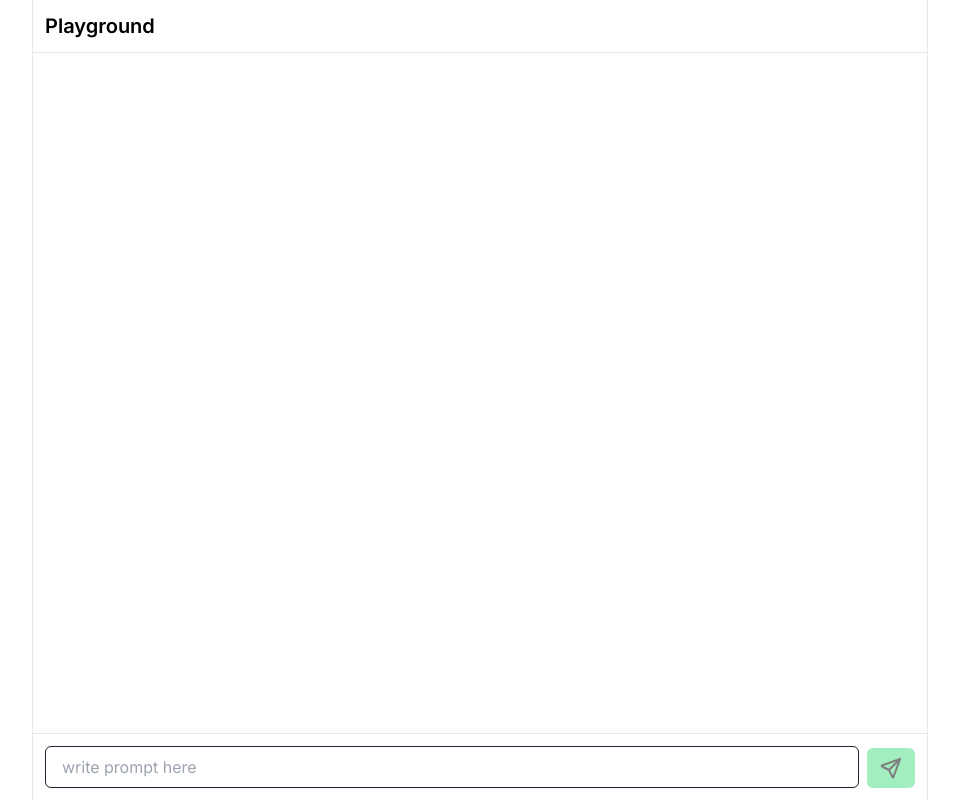
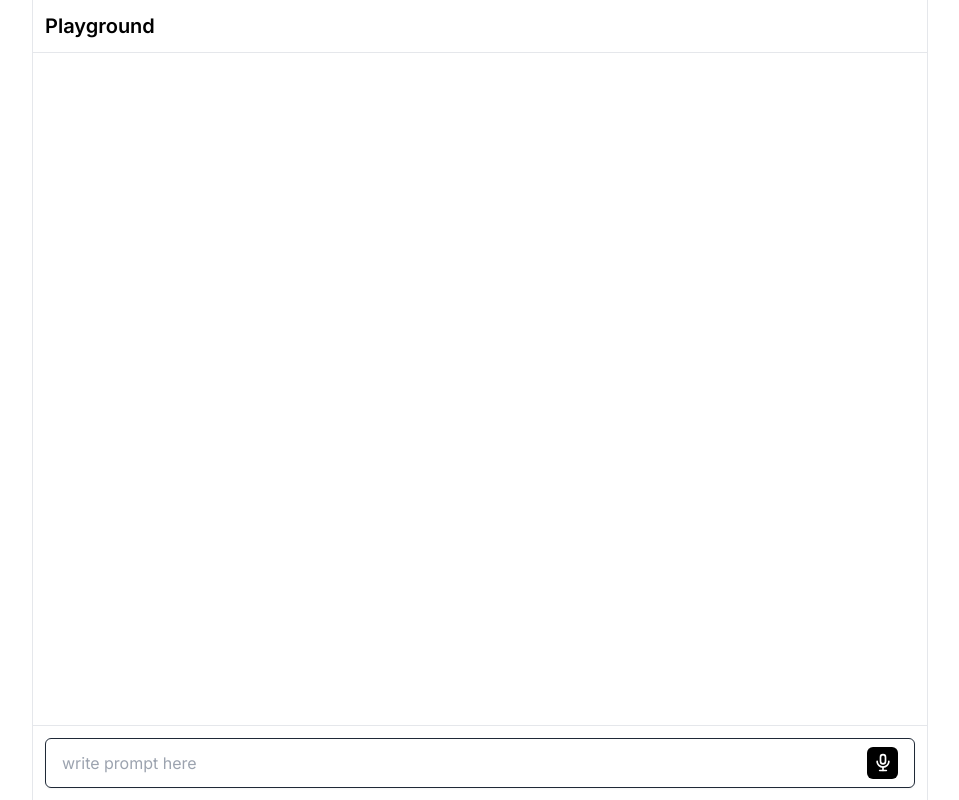
Before and after one commit to ize-302/openai-playground-clone, a Next.js app: page / in a window 1280 px wide. Shown: the whole page, without its empty margins (160-1119 px from the left). Built offline with nearby package versions, Linux system fonts and the light colour scheme.

Commit message:
feat: add speech recognition

```diff
--- a/package.json
+++ b/package.json
@@ -22,8 +22,13 @@
     "postcss": "8.4.26",
     "react": "18.2.0",
     "react-dom": "18.2.0",
+    "react-speech-recognition": "^3.10.0",
+    "regenerator-runtime": "^0.13.11",
     "sonner": "^0.6.2",
     "tailwindcss": "3.3.3",
     "typescript": "5.1.6"
+  },
+  "devDependencies": {
+    "@types/react-speech-recognition": "^3.9.2"
   }
 }
--- a/src/app/page.tsx
+++ b/src/app/page.tsx
@@ -1,14 +1,34 @@
 // ./app/page.js
 "use client";
+import "regenerator-runtime";
 
 import React from "react";
 import { useChat } from "ai/react";
 import { Toaster, toast } from "sonner";
-import { IconRobot, IconUser, IconSend, IconCopy } from "@tabler/icons-react";
+import {
+  IconRobot,
+  IconUser,
+  IconSend,
+  IconCopy,
+  IconMicrophone,
+  IconPlayerStopFilled,
+} from "@tabler/icons-react";
+import SpeechRecognition, {
+  useSpeechRecognition,
+} from "react-speech-recognition";
 
 export default function Chat() {
+  const {
+    transcript,
+    listening,
+    resetTranscript,
+    browserSupportsSpeechRecognition,
+    isMicrophoneAvailable,
+  } = useSpeechRecognition();
   const [message, setmessage] = React.useState("");
-  const { messages, input, handleInputChange, handleSubmit } = useChat({
+
+  const { messages, input, handleInputChange, handleSubmit, setInput } =
+    useChat({
       body: {
         message,
       },
@@ -17,6 +37,26 @@ export default function Chat() {
   const onSubmit = (e: any) => {
     handleSubmit(e);
   };
+
+  React.useEffect(() => {
+    setInput(transcript);
+
+    if (listening) {
+      toast("Listening...");
+    }
+  }, [listening]);
+
+  React.useEffect(() => {
+    if (!isMicrophoneAvailable) {
+      toast.error("Microphone not available");
+    } else if (!browserSupportsSpeechRecognition) {
+      toast.error("Browser doesn't support speech recognition");
+    }
+  }, []);
+
+  if (!isMicrophoneAvailable) {
+    return <span>Microphone isnt available</span>;
+  }
 
   return (
     <>
@@ -68,28 +108,36 @@ export default function Chat() {
             onSubmit={onSubmit}
             className="w-full flex items-end border-t gap-2 sticky bottom-0 p-3"
           >
+            <div className="flex w-full rounded-md border border-gray-800 py-2 px-4 shadow-sm focus:border-black focus:ring-black">
               <input
-              className="w-full rounded-md border border-gray-800 py-2 px-4 shadow-sm focus:border-black focus:ring-black"
-              value={input}
-              placeholder="write prompt here"
+                className="w-full outline-none"
+                value={input || message}
+                placeholder={listening ? "Listening..." : "write prompt here"}
                 onChange={(e) => {
                   handleInputChange(e);
                   setmessage(e.target.value);
                 }}
               />
               <button
-              type="submit"
-              disabled={!input}
-              className={`bg-green-400 text-black-700 whitespace-nowrap h-10 px-3 py-2 text-sm rounded-md ${
-                !input ? "opacity-50" : "opacity-100"
-              }`}
+                className="bg-black rounded-md w-8 h-8 grid place-content-center"
+                type="button"
+                onClick={() => {
+                  !listening
+                    ? SpeechRecognition.startListening()
+                    : SpeechRecognition.stopListening();
+                }}
               >
-              <IconSend />
+                {listening ? (
+                  <IconPlayerStopFilled size={20} className="text-red-600" />
+                ) : (
+                  <IconMicrophone size={20} className="text-white" />
+                )}
               </button>
+            </div>
           </form>
         </div>
       </main>
-      <Toaster position="bottom-center" />
+      <Toaster position="top-center" />
     </>
   );
 }
```
Also changed, not shown: 1 other file (tests, documents, lock files or other folders). Lines whose indentation alone changed are shown as unchanged.
